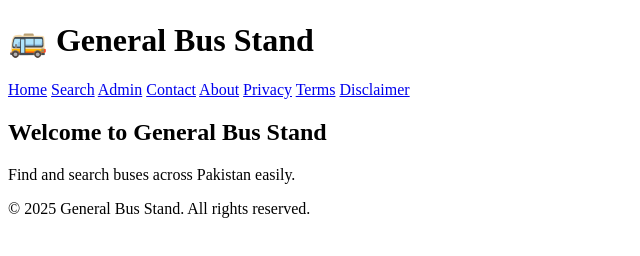
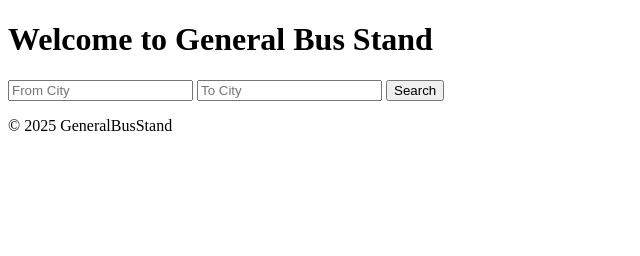
Before and after one commit to Ibrahimshaa907/Businfo, a plain HTML site: page index.html in a window 1280 px wide. Shown: the whole page, without its empty margins (0-640 px from the left). Drawn offline with Linux system fonts and the light colour scheme.

Commit message:
Update index.html

```diff
--- a/index.html
+++ b/index.html
@@ -1,39 +1,26 @@
+<!-- index.html -->
 <!DOCTYPE html>
 <html lang="en">
 <head>
-  <meta charset="UTF-8" />
-  <meta name="viewport" content="width=device-width, initial-scale=1.0" />
-  <title>General Bus Stand</title>
-  <link rel="stylesheet" href="style.css" />
+  <meta charset="UTF-8">
+  <title>General Bus Stand - Home</title>
+  <link rel="stylesheet" href="css/style-home.css"> <!-- Home-specific CSS -->
 </head>
 <body>
-  <header>
-    <h1>🚌 General Bus Stand</h1>
-    <nav>
-      <a href="index.html">Home</a>
-      <a href="search.html">Search</a>
-      <a href="admin.html">Admin</a>
-      <a href="contact.html">Contact</a>
-      <a href="about.html">About</a>
-      <a href="privacy.html">Privacy</a>
-      <a href="terms.html">Terms</a>
-      <a href="disclaimer.html">Disclaimer</a>
-    </nav>
+  <header class="home-header">
+    <h1>Welcome to General Bus Stand</h1>
   </header>
 
-  <main>
-    <section>
-      <h2>Welcome to General Bus Stand</h2>
-      <p>Find and search buses across Pakistan easily.</p>
-    </section>
-  </main>
+  <section class="home-search">
+    <form>
+      <input type="text" placeholder="From City">
+      <input type="text" placeholder="To City">
+      <button type="submit">Search</button>
+    </form>
+  </section>
 
-  <footer>
-    <p>&copy; 2025 General Bus Stand. All rights reserved.</p>
+  <footer class="home-footer">
+    <p>&copy; 2025 GeneralBusStand</p>
   </footer>
-
-  <!-- ✅ Adsterra Ad Code -->
-  <script type='text/javascript' src='//pl27300328.profitableratecpm.com/06/51/e2/0651e26db36f31220888414cb5888fcb.js'></script>
-
 </body>
 </html>
```
